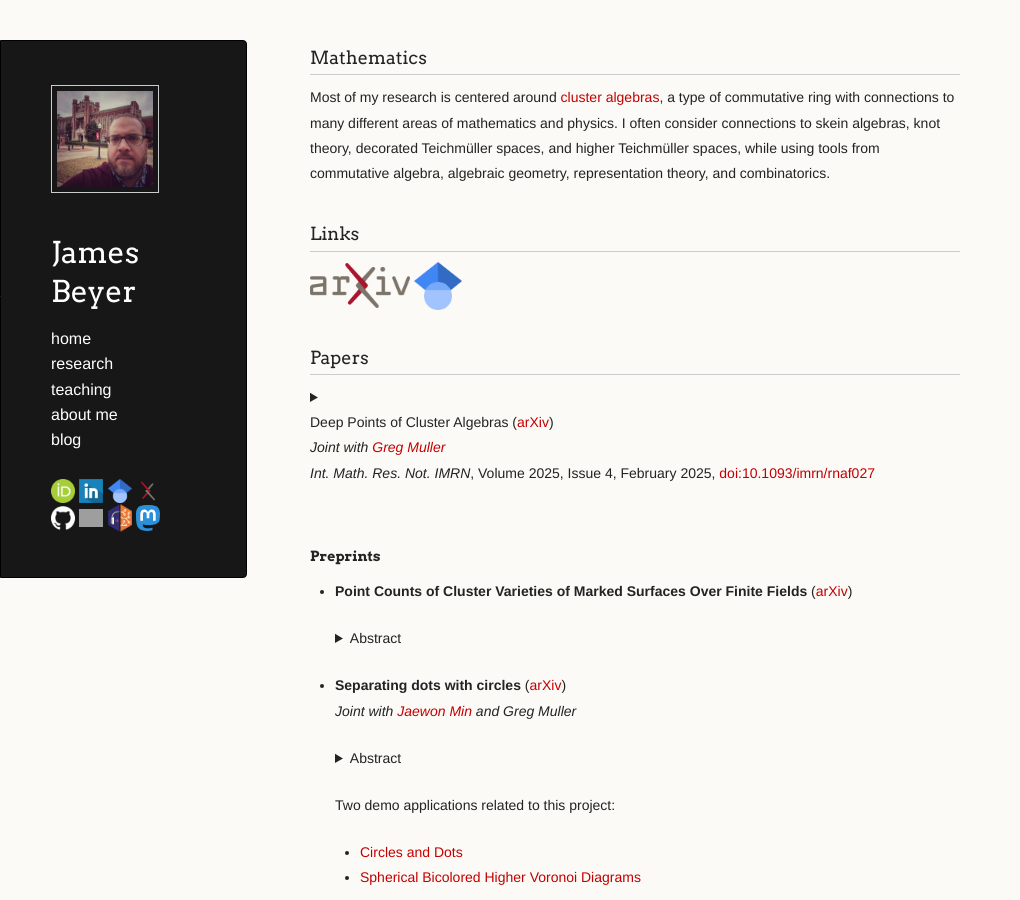
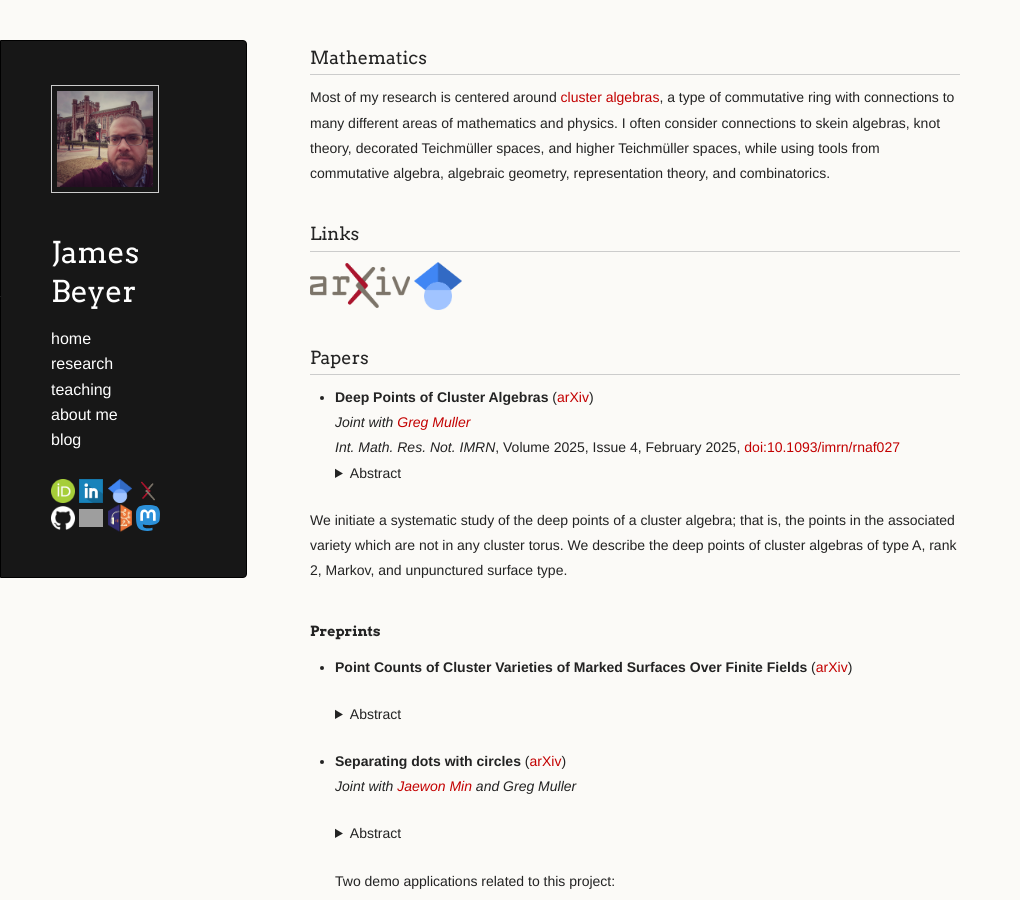
Before and after one commit to jebeyer/jebeyer.github.io, a Jekyll site: the page built from research.md, in a window 1280 px wide and 900 px high. Shown: the whole window, without its empty margins (0-1020 px from the left). Built offline with Jekyll 4.4.1, drawn with Linux system fonts in a browser that asks for light colours; a script that is not in the unit is left out; our own code applies the rules of GitHub Pages for plain Markdown files; grey boxes are pictures that could not be loaded.

Commit message:
Update research.md

```diff
--- a/research.md
+++ b/research.md
@@ -14,11 +14,12 @@ Most of my research is centered around [cluster algebras](https://en.wikipedia.o
 
 ### Papers
 
+* **Deep Points of Cluster Algebras** ([arXiv](https://arxiv.org/abs/2403.15589))
+*Joint with [Greg Muller](https://math.ou.edu/~gmuller/)*
+*Int. Math. Res. Not. IMRN*, Volume 2025, Issue 4, February 2025, [doi:10.1093/imrn/rnaf027](https://doi.org/10.1093/imrn/rnaf027)
 <!-- details -->
 <!-- summary -->
-Deep Points of Cluster Algebras ([arXiv](https://arxiv.org/abs/2403.15589))
-*Joint with [Greg Muller](https://math.ou.edu/~gmuller/)*
-*Int. Math. Res. Not. IMRN*, Volume 2025, Issue 4, February 2025, [doi:10.1093/imrn/rnaf027](https://doi.org/10.1093/imrn/rnaf027)
+Abstract
 <!-- endsummary -->
 
 We initiate a systematic study of the deep points of a cluster algebra; that is, the points in the associated variety which are not in any cluster torus. We describe the deep points of cluster algebras of type A, rank 2, Markov, and unpunctured surface type.
```
